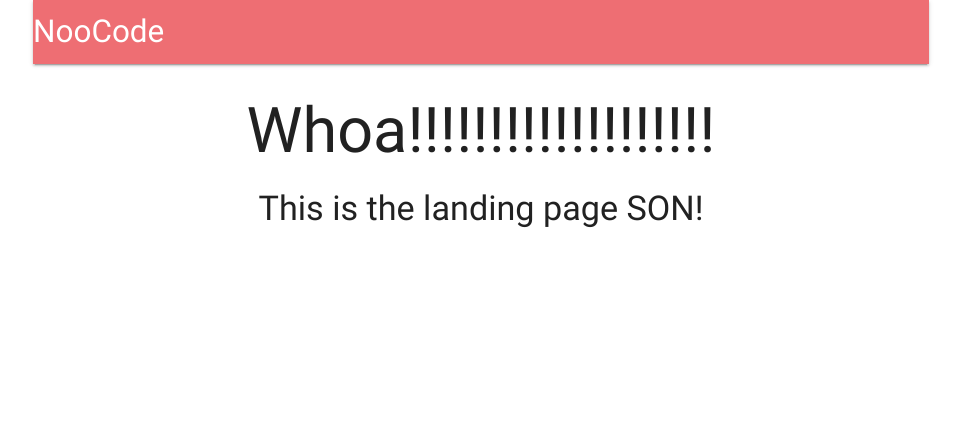
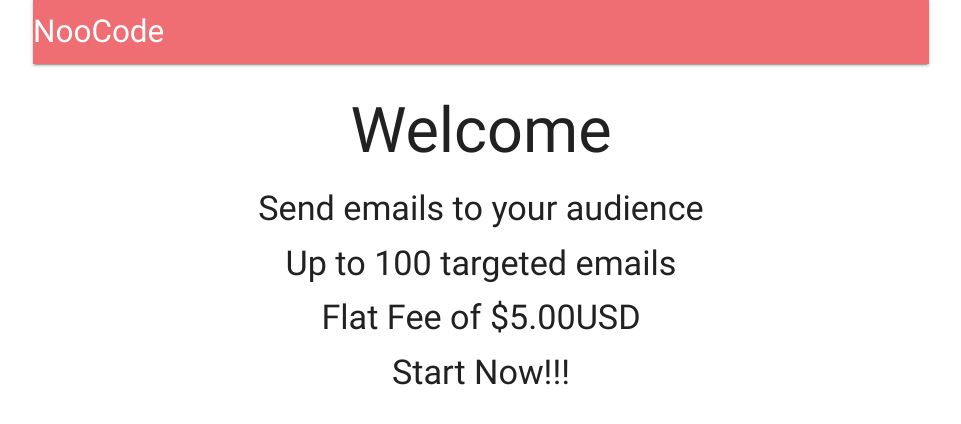
Before and after one commit to cronwel/noocode, a React (Create React App) app in the folder client/: page / in a window 1280 px wide. Shown: the top 424 px of the page, without its empty margins (159-1120 px from the left). Built offline with nearby package versions, Linux system fonts and the light colour scheme; no server answers.

Commit message:
Update to landing page Update to landing page only.

```diff
--- a/client/src/components/Landing.js
+++ b/client/src/components/Landing.js
@@ -3,8 +3,12 @@ import React from 'react';
 const Landing = () => {
   return (
     <div style={{ textAlign: 'center' }}>
-      <h1>Whoa!!!!!!!!!!!!!!!!!!!</h1>
-      <h4>This is the landing page SON!</h4>
+      <h1>Welcome</h1>
+      <h4>Send emails to your audience</h4>
+      <h4>Up to 100 targeted emails</h4>
+      <h4>Flat Fee of $5.00USD</h4>
+      <h4>Start Now!!!</h4>
+
     </div>
   );
 };
```
